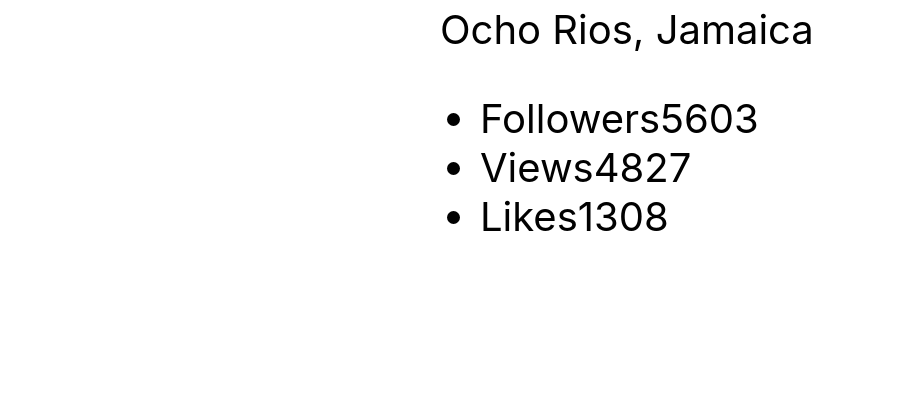
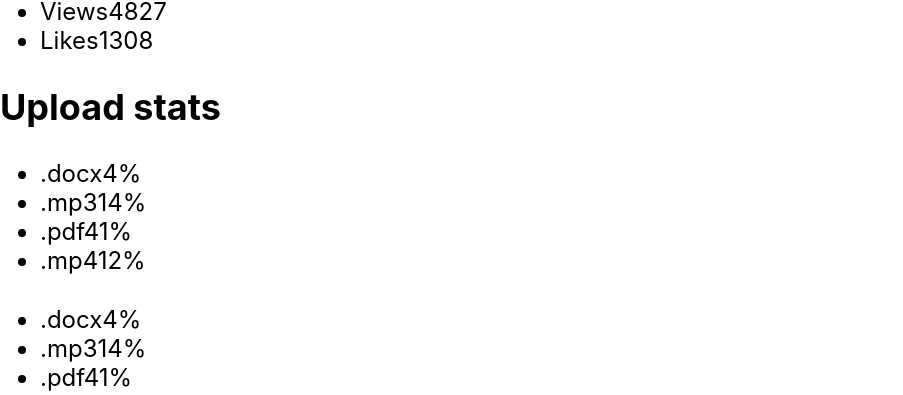
Before and after one commit to IraMira333/goit-react-hw-01-components, a React (Create React App) app: page / in a window 1280 px wide. Shown: the part 521-916 px from the top of the page, without its empty margins (0-903 px from the left). Before the commit the page ends 802 px from the top, so only its background shows below. Built offline with nearby package versions, Linux system fonts and the light colour scheme.

Commit message:
Update App.jsx

```diff
--- a/src/components/App.jsx
+++ b/src/components/App.jsx
@@ -1,14 +1,20 @@
 import Profile from './Profile';
 import user from '../path/user.json';
+import data from '../path/data.json';
+import friends from '../path/friends.json';
+import transactions from '../path/transactions.json';
+import Statistics from './Statistics';
+import FriendList from './FriendList';
+import TransactionHistory from './TransactionHistory';
 export const App = () => {
   return (
     <div
       style={{
         height: '100vh',
-        display: 'flex',
+        display: 'block',
         justifyContent: 'center',
         alignItems: 'center',
-        fontSize: 40,
+        fontSize: 24,
         color: '#010101',
       }}
     >
@@ -19,6 +25,11 @@ export const App = () => {
         avatar={user.avatar}
         stats={user.stats}
       />
+
+      <Statistics title="Upload stats" stats={data} />
+      <Statistics stats={data} />
+      <FriendList friends={friends} />
+      <TransactionHistory items={transactions} />
     </div>
   );
 };
```
